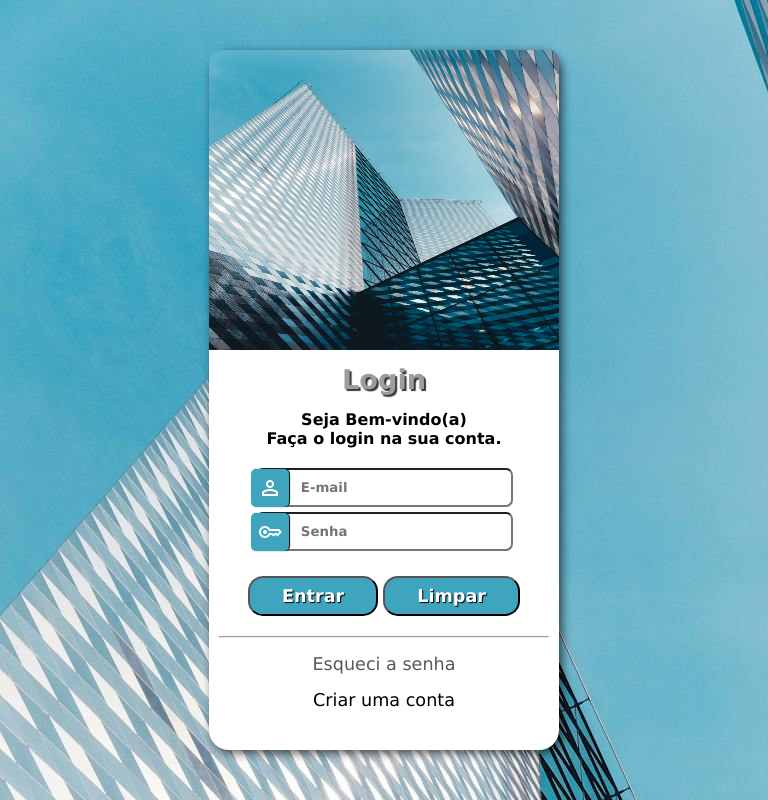
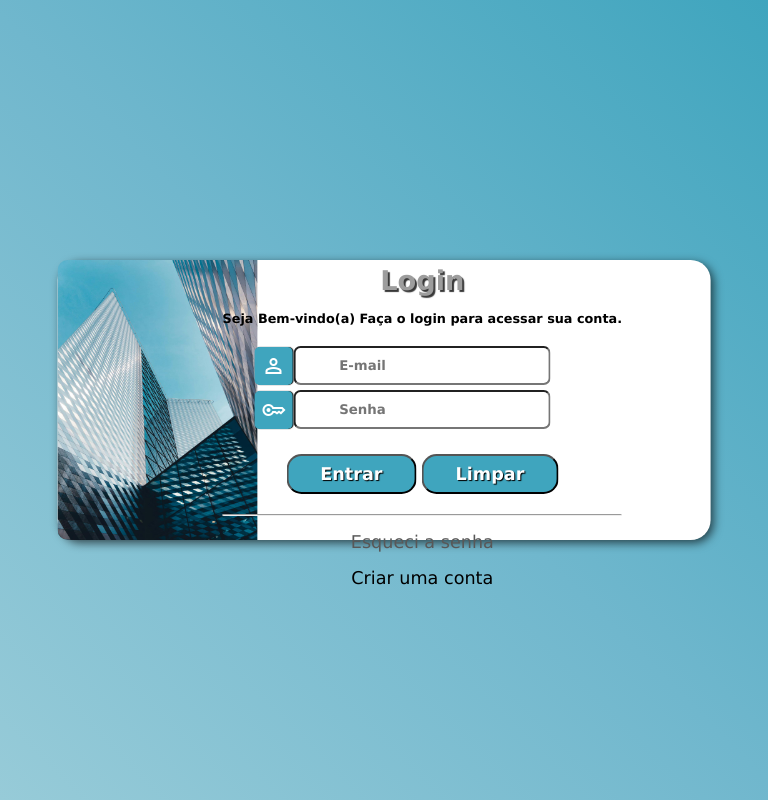
Before and after one commit to lukaz-alves/projeto-login, a plain HTML site: page index.html in a window 768 px wide. Drawn offline with nearby package versions, Linux system fonts and the light colour scheme.

Commit message:
alterei o tamanho do formulario

```diff
--- a/estilos/media-query.css
+++ b/estilos/media-query.css
@@ -2,6 +2,33 @@
 
 @media screen and (min-width: 768px) and (max-width: 992px) {
     body {
-        background-image: url('../imagens/predio.jpg');
+        background-image: linear-gradient(45deg, var(--cor3), var(--cor2), var(--cor1));
+
     }
+
+    main > section#login {
+        width: 85vw;
+        height: 280px;
+    }
+
+    div#imagem > img {
+        position: absolute;
+        width: 200px;
+        height: 280px;
+        border-radius: 10px 0px 0px 10px;
+    }
+
+    div#formulario {
+        position: absolute;
+        right: 12%;
+    }
+
+    div#formulario > h1 {
+        margin-top: 5px;
+    }
+
+    div#formulario > p {
+        font-size: 0.8em;
+    }
+
 }
--- a/estilos/style.css
+++ b/estilos/style.css
@@ -19,7 +19,7 @@ html, body {
 }
 
 body {
-    background-image: linear-gradient(45deg, var(--cor3), var(--cor2), var(--cor1));
+    background-color: var(--cor3);
     position: relative;
 }
 
--- a/index.html
+++ b/index.html
@@ -16,7 +16,7 @@
             </div>
             <div id="formulario">
                 <h1>Login</h1>
-                <p>Seja Bem-vindo(a) <br> Faça o login na sua conta.</p>
+                <p>Seja Bem-vindo(a) Faça o login para acessar sua conta.</p>
                 <form action="login.php" method="post">
                     <div class="email-senha">
                         <span class="material-symbols-outlined">person</span>
```
